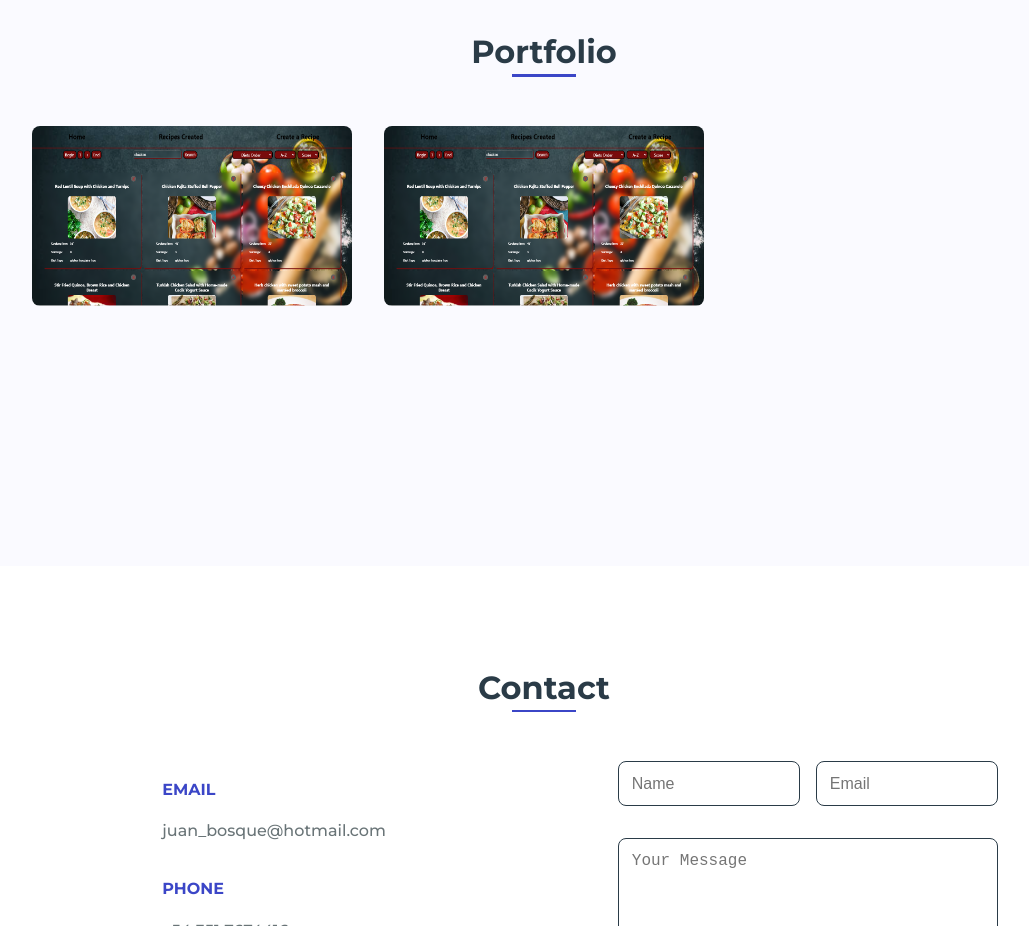
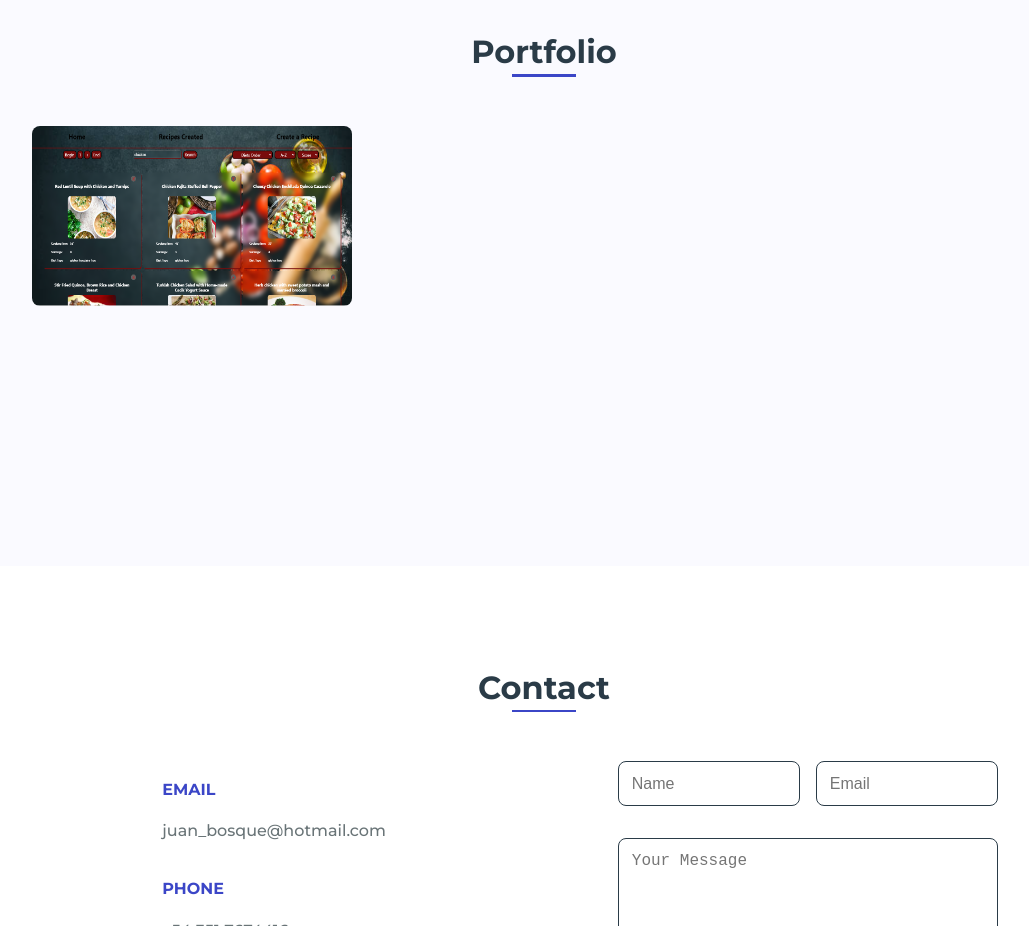
Before and after one commit to juanchos85/ResponsiveOwnPortfolio, a plain HTML site: page index.html in a window 1280 px wide. Shown: the part 1940-2866 px from the top of the page, without its empty margins (96-1125 px from the left). Drawn offline with nearby package versions, Linux system fonts and the light colour scheme.

Commit message:
portfolio

```diff
--- a/index.html
+++ b/index.html
@@ -148,18 +148,6 @@
             >
             </div>
           </div>
-
-          <div class="portfolio__img">
-            <img src="assets/img/recipess-food.png" alt="" />
-
-            <div class="portfolio__link">
-              <a
-                href="https://recipes-food.onrender.com/"
-                class="portfolio__link-name"
-                >Recipes app Food, where you can find your favorite recipe</a
-              >
-             </div>
-            </div>
           </div>
         </div>
       </section>
```
